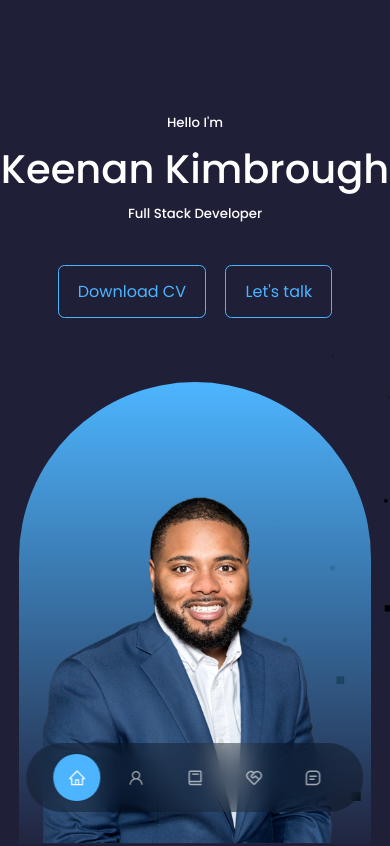
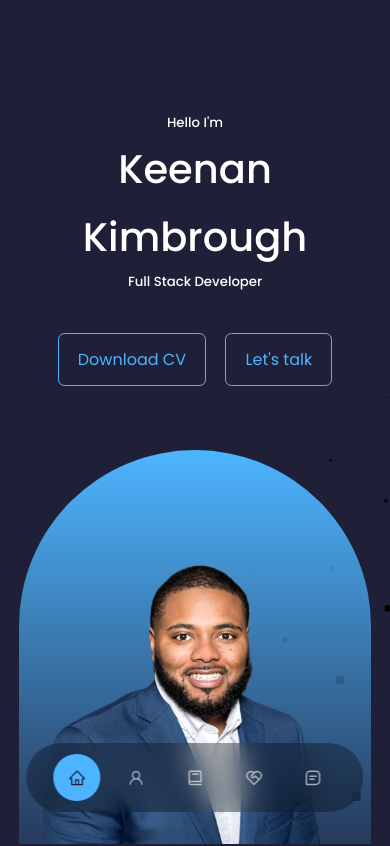
Before and after one commit to Keenan-Kimbrough/Portfolio, a React (Create React App) app: page / in a window 390 px wide. Shown: the top 846 px of the page. Built offline with nearby package versions, Linux system fonts and the light colour scheme.

Commit message:
udpated css bugs

```diff
--- a/src/components/about/about.css
+++ b/src/components/about/about.css
@@ -41,7 +41,7 @@
 
 .about__card:hover{
     background: transparent;
-    border-color: var(--color-primary-varient);
+    border-color: var(--color-primary-variant);
     cursor:default;
 }
 
--- a/src/components/contact/contact.css
+++ b/src/components/contact/contact.css
@@ -12,7 +12,7 @@
 
 }
 .contact__option {
-    background: var(--color-bg-varient);
+    background: var(--color-bg-variant);
     padding: 1.2rem;
     border-radius: 1.2rem;
     text-align: center;
--- a/src/components/nav/nav.css
+++ b/src/components/nav/nav.css
@@ -29,5 +29,5 @@ nav a:hover {
 }
 nav a.active {
     background: var(--color-primary);
-    color: var(--color-bg)g
+    color: var(--color-bg)
 }
--- a/src/components/portfolio/portfolio.css
+++ b/src/components/portfolio/portfolio.css
@@ -14,7 +14,7 @@
 }
 
 .portfolio__item:hover {
-    border-color: var( --color-primary-varient);
+    border-color: var( --color-primary-variant);
     background:transparent;
 }
 
--- a/src/components/testimonials/testimonials.css
+++ b/src/components/testimonials/testimonials.css
@@ -41,7 +41,7 @@
  /* small devices */
 @media screen and (max-width: 600px) {
 .container.testimonials__container{
-    width: var(--container-wdith-sm)
+    width: var(--container-width-sm)
 }
 .client__avatar{
     width: var(--container-width-sm)
--- a/src/index.css
+++ b/src/index.css
@@ -23,7 +23,7 @@
 
 
     --container-width-lg: 75%;
-    --container-wdith-md: 86%;
+    --container-width-md: 86%;
     --container-width-sm: 90%;
 
 }
@@ -98,7 +98,7 @@ a:hover {
     border-radius: 0.4rem;
     cursor: pointer;
     border: 1px solid var(--color-primary);
-    transition: var (--transition);
+    transition: var(--transition);
 
 }
 
@@ -124,7 +124,7 @@ img {
 
 @media screen and (max-width: 1024px) {
     .container {
-        width: var(--container-wdith-md)
+        width: var(--container-width-md)
     }
     section {
         margin-top: 6rem;
@@ -133,7 +133,7 @@ img {
 
 @media screen and (max-width: 600px) {
     .container {
-        width: var(--container-wdith-sm)
+        width: var(--container-width-sm)
     }
     section > h2 {
         margin-top: 2rem;
```
